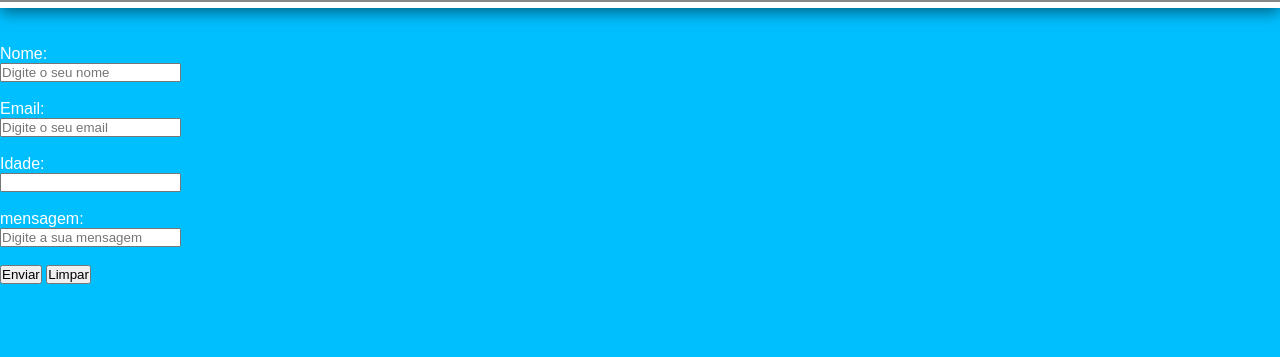
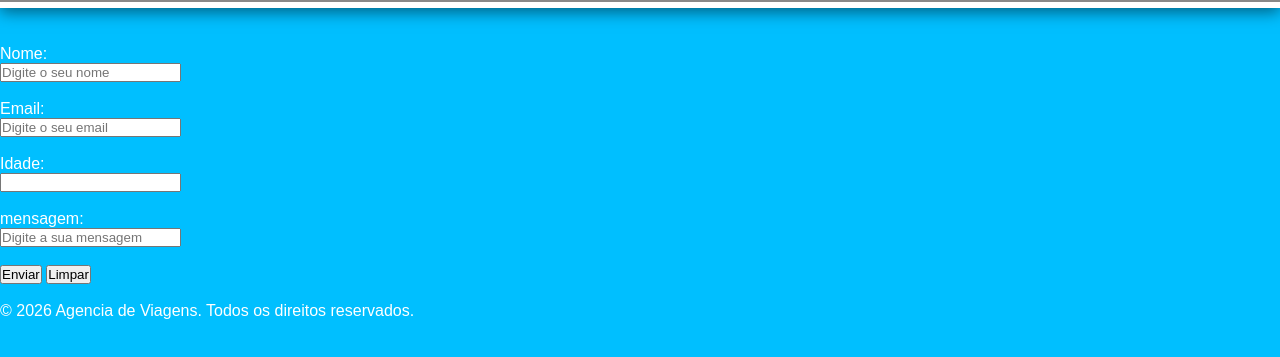
Before and after one commit to ViniciusMaiaS/agencia-viagens, a plain HTML site: page contato.html in a window 1280 px wide. Shown: the part 173-530 px from the top of the page. Drawn offline with Linux system fonts and the light colour scheme; grey boxes are pictures that could not be loaded.

Commit message:
Carlos Italo: Adicionando o rodape estruturado

```diff
--- a/contato.html
+++ b/contato.html
@@ -41,10 +41,12 @@
 
 
             </form>
-       <br> <footer>
-        <!--footer aqui-->
-       </footer>
+       <br>
         </section>
     </main>
+    <!-- Alteração feita por Carlos Italo: Adicionado o rodapé da página -->
+    <footer>
+        <p>&copy; 2026 Agencia de Viagens. Todos os direitos reservados.</p>
+    </footer>
 </body>
 </html>
```
